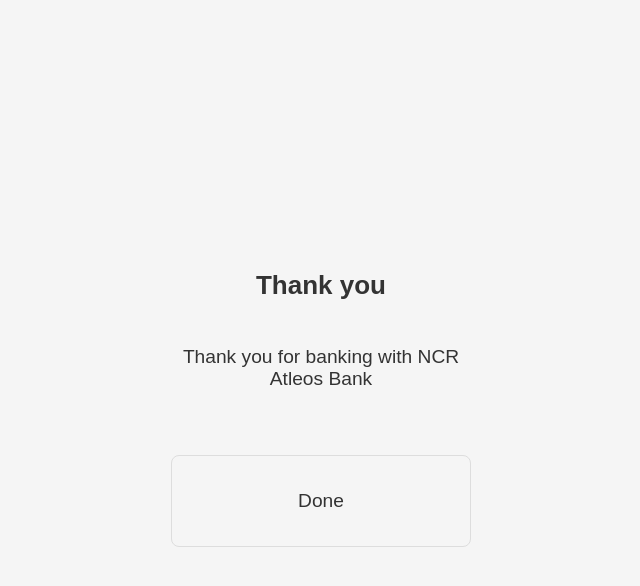
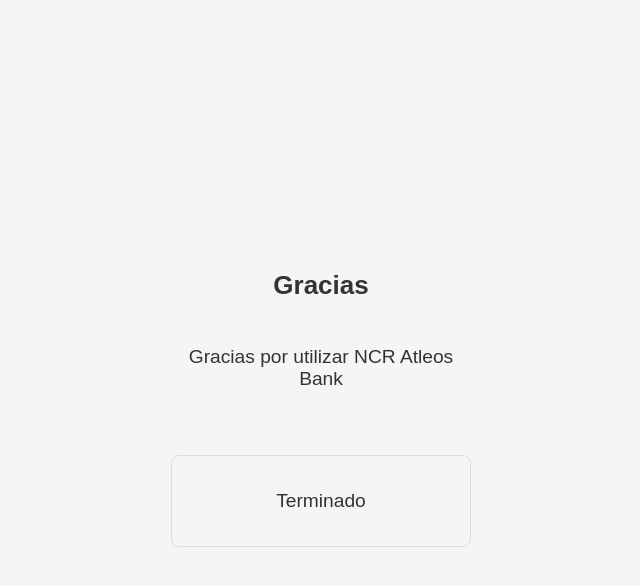
Before and after one commit to anasxyz/agile-group-project, a PHP site: the page made by Source Code/ATM/thank_you.php in a window 1280 px wide. Shown: the top 586 px of the page, without its empty margins (319-959 px from the left). Run offline with PHP 8.4, Linux system fonts and the light colour scheme.

Commit message:
updated the thank you page to support multiple languages

```diff
--- a/Source Code/ATM/thank_you.php
+++ b/Source Code/ATM/thank_you.php
@@ -1,11 +1,17 @@
 <?php
 session_start(); // If session data is needed
+
+$_SESSION['language'] = 'es';
+$language = $_SESSION['language'] ?? 'en';
+
+$lang = include "../languages/{$language}.php";
 
 // Retrieve the account type from the URL
 $accountType = isset($_GET['account_type']) ? htmlspecialchars($_GET['account_type']) : 'Unknown';
 ?>
 <!DOCTYPE html>
 <html lang="en">
+
 <head>
   <meta charset="UTF-8">
   <meta name="viewport" content="width=device-width, initial-scale=1.0">
@@ -151,16 +157,17 @@
     }
   </style>
 </head>
+
 <body>
   <div class="container">
-    <h1>Thank you</h1>
+    <h1><?= $lang['thank_you'] ?></h1>
 
     <div class="balance-info">
-      <p>Thank you for banking with NCR Atleos Bank</p>
+      <p><?= $lang['banking_with_us'] ?></p>
     </div>
 
     <div class="option" onclick="redirectIndex()">
-      <span>Done</span>
+      <span><?= $lang['done'] ?></span>
     </div>
   </div>
 
@@ -180,4 +187,5 @@
 
   </script>
 </body>
+
 </html>
```
